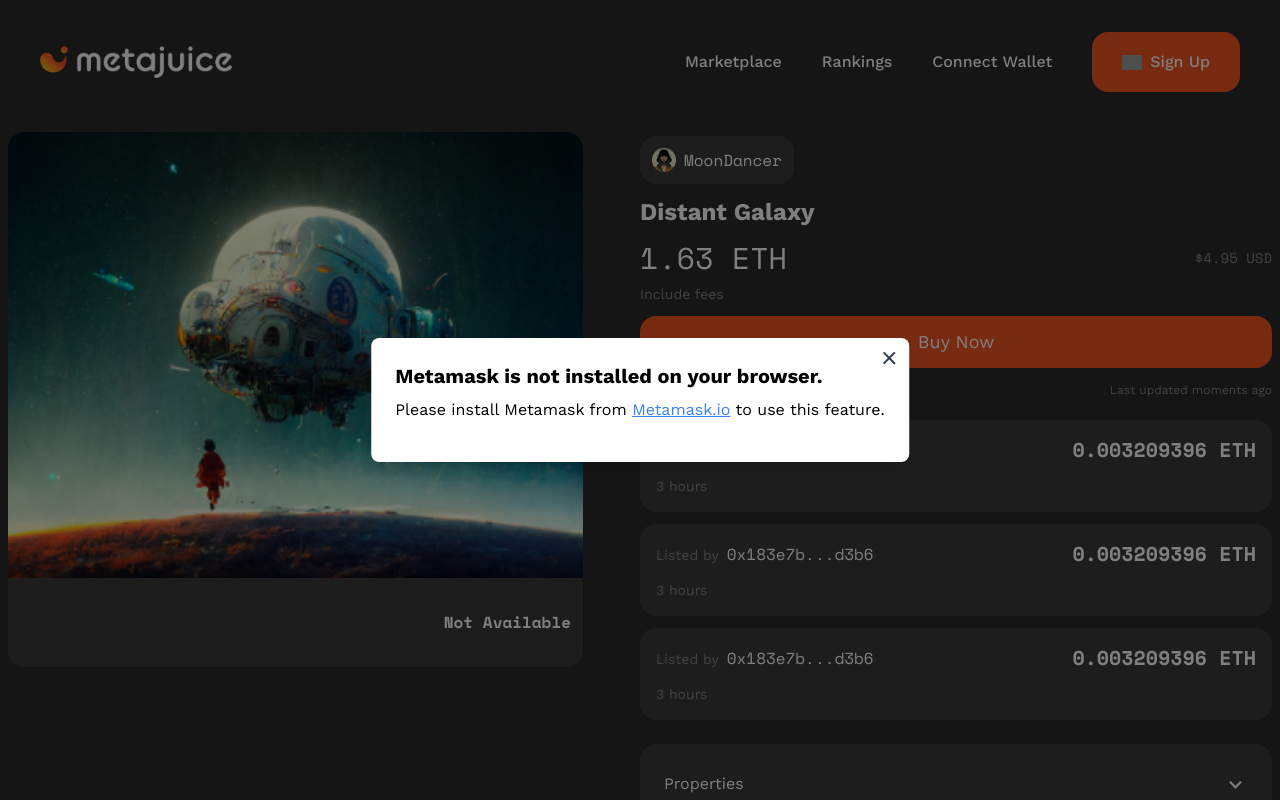
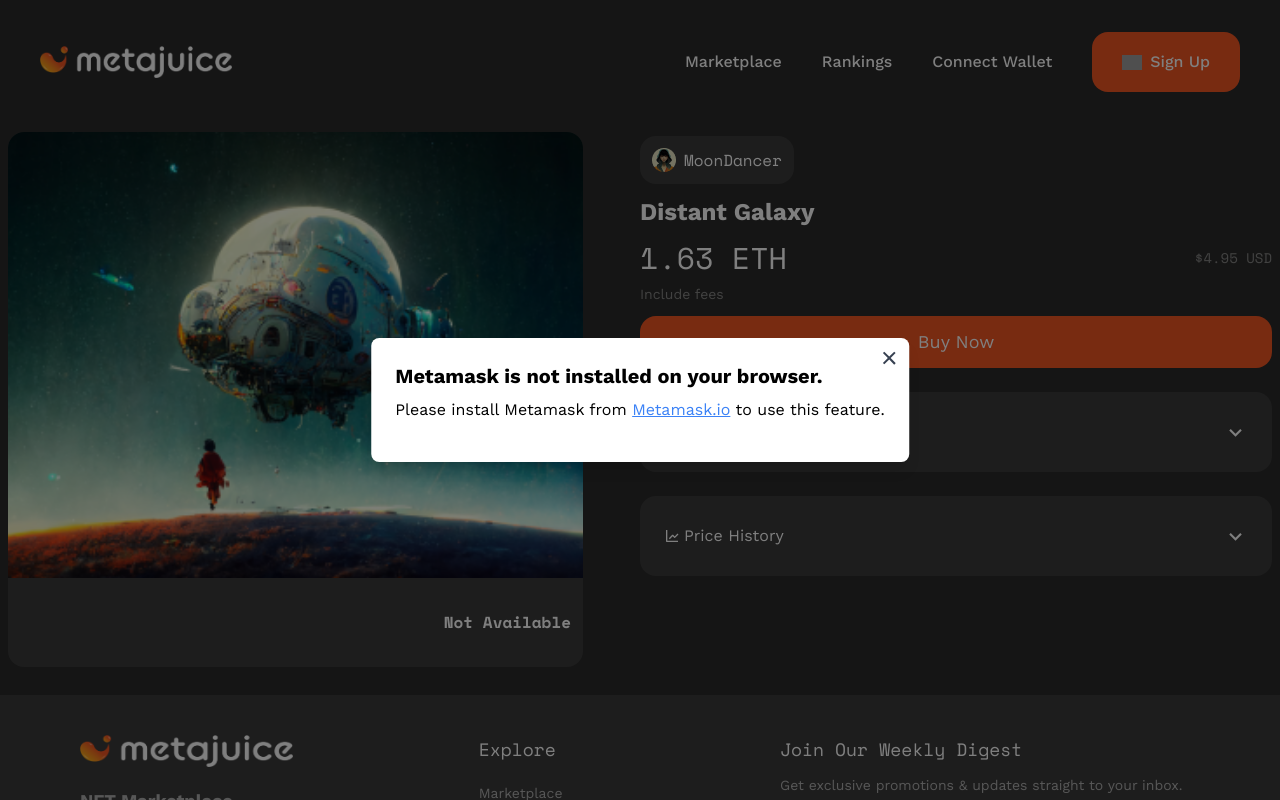
Before and after one commit to redsoftware-hq/NFTMarketPlace, a React (Vite) app: page /details/1 in a window 1280 px wide. Shown: the top 800 px of the page. Built offline with nearby package versions, Linux system fonts and the light colour scheme; grey boxes are pictures that could not be loaded; the HTML template or start-up script is replaced by a standard one.

Commit message:
price listing accordian added

```diff
--- a/src/component/Details/AvailableListings/AvailableListings.jsx
+++ /dev/null
@@ -1,55 +0,0 @@
-import React from 'react';
-
-const listings = [
-  {
-    listedBy: '0x183e7b...d3b6',
-    time: '3 hours',
-    price: '0.003209396'
-  },
-  {
-    listedBy: '0x183e7b...d3b6',
-    time: '3 hours',
-    price: '0.003209396'
-  },
-  {
-    listedBy: '0x183e7b...d3b6',
-    time: '3 hours',
-    price: '0.003209396'
-  }
-];
-
-function AvailableListings() {
-  return (
-    <div>
-      <div className="flex items-center justify-between">
-        <h4 className="text-white font-work-sans text-base lg:text-lg font-light mt-4">
-          Available Listings
-        </h4>
-        <span className="text-[#858584] text-xs">Last updated moments ago</span>
-      </div>
-      <div className="flex w-full flex-col gap-3 items-center my-2 lg:items-start">
-        {listings &&
-          listings.map((listing, index) => {
-            return (
-              <div
-                key={index}
-                className="bg-[#3b3b3b] rounded-2xl p-4 gap-3 flex items-center flex-wrap  justify-between w-full">
-                <div className="text-[#858584] font-work-sans text-sm lg:basis-3/5">
-                  Listed by
-                  <span className="text-white px-2 font-space-mono text-base">
-                    {listing.listedBy}
-                  </span>
-                </div>
-                <div className="text-white font-space-mono font-semibold text-base lg:text-xl">
-                  {listing.price} ETH
-                </div>
-                <div className="text-[#858584] font-work-sans text-sm">{listing.time}</div>
-              </div>
-            );
-          })}
-      </div>
-    </div>
-  );
-}
-
-export default AvailableListings;
--- /dev/null
+++ b/src/component/Details/AvailableListings/AvaliableListings.jsx
@@ -0,0 +1,83 @@
+import React, { useState } from 'react';
+import { MdKeyboardArrowUp } from 'react-icons/md';
+import { BiLineChart } from 'react-icons/bi';
+import { FaEthereum } from 'react-icons/fa';
+
+const listings = [
+  {
+    listedBy: '0x183e7b...d3b6',
+    time: '3 hours',
+    price: '0.003209396'
+  },
+  {
+    listedBy: '0x183e7b...d3b6',
+    time: '3 hours',
+    price: '0.003209396'
+  },
+  {
+    listedBy: '0x183e7b...d3b6',
+    time: '3 hours',
+    price: '0.003209396'
+  }
+];
+
+const AvaliableListings = () => {
+  const [expanded, setExpanded] = useState(false);
+  const toggleExpanded = () => setExpanded((current) => !current);
+  return (
+    <div
+      className="mt-5 my-2 sm:my-4 md:my-6 cursor-pointer bg-[#3b3b3b] rounded-2xl"
+      onClick={toggleExpanded}>
+      <div className="px-6 text-left items-center h-20 select-none flex justify-between flex-row">
+        <h5 className="flex-1 text-white text-base flex items-center gap-1">
+          <span>
+            <BiLineChart />
+          </span>
+          Price History
+        </h5>
+        <div className="flex-none pl-2">
+          {expanded ? (
+            <MdKeyboardArrowUp
+              size={25}
+              className="text-white rotate-0 transition-all duration-500 ease-in-out"
+            />
+          ) : (
+            <MdKeyboardArrowUp
+              size={25}
+              className="text-white rotate-180 transition-all duration-500 ease-in-out"
+            />
+          )}
+        </div>
+      </div>
+      <div
+        className={`px-6 pt-0 overflow-hidden transition-[max-height] duration-500 ease-in ${
+          expanded ? 'max-h-[500px]' : 'max-h-0'
+        }`}>
+        {listings &&
+          listings.map((listing, index) => {
+            return (
+              <div
+                key={index}
+                className="bg-[#3b3b3b] rounded-2xl px-0 py-3 gap-3 flex items-center flex-wrap  justify-between w-full">
+                <div className="text-[#858584] font-work-sans text-sm lg:basis-3/5">
+                  Listed by
+                  <span className="text-white px-2 font-space-mono text-base">
+                    {listing.listedBy}
+                  </span>
+                </div>
+                <div className="text-white font-space-mono font-semibold text-base lg:text-xl flex items-center gap-1">
+                  <span>
+                    <FaEthereum />
+                  </span>
+                  {listing.price} ETH
+                </div>
+                <div className="text-[#858584] font-work-sans text-sm">{listing.time}</div>
+              </div>
+            );
+          })}
+      </div>
+    </div>
+  );
+};
+
+export default AvaliableListings;
--- a/src/component/Details/index.jsx
+++ b/src/component/Details/index.jsx
@@ -6,7 +6,7 @@ import Bg from '../../assets/timersec/bg.png';
 import Properties from './Properties/Properties';
 import Shroomie from '../../assets/timersec/s.png';
 import { discoverData } from '../../utils/DiscoverData';
-import AvailableListings from './AvailableListings/AvailableListings';
+import AvaliableListings from './AvailableListings/AvaliableListings';
 
 function Details() {
   const urlParams = useParams();
@@ -30,8 +30,8 @@ function Details() {
         <NFTCard image={nft.image} isAvailable={nft.isAvailable} />
         <div className="md:w-3/6 mt-1">
           <MakeOffer nft={nft} />
-          <AvailableListings />
           <Properties />
+          <AvaliableListings />
         </div>
       </section>
     </>
--- a/src/component/common/Accordion.jsx
+++ b/src/component/common/Accordion.jsx
@@ -1,6 +1,7 @@
 import React from 'react';
 import { useState } from 'react';
 import { MdKeyboardArrowUp } from 'react-icons/md';
+import { RiBarChartHorizontalFill } from 'react-icons/ri';
 
 function Accordion({ title, content }) {
   const [expanded, setExpanded] = useState(false);
@@ -11,7 +12,12 @@ function Accordion({ title, content }) {
       className="mt-5 my-2 sm:my-4 md:my-6 cursor-pointer bg-[#3b3b3b] rounded-2xl"
       onClick={toggleExpanded}>
       <div className="px-6 text-left items-center h-20 select-none flex justify-between flex-row">
-        <h5 className="flex-1 text-white text-base">{title}</h5>
+        <h5 className="flex-1 text-white text-base flex items-center gap-1">
+          <span>
+            <RiBarChartHorizontalFill />
+          </span>
+          {title}
+        </h5>
         <div className="flex-none pl-2">
           {expanded ? (
             <MdKeyboardArrowUp
```
